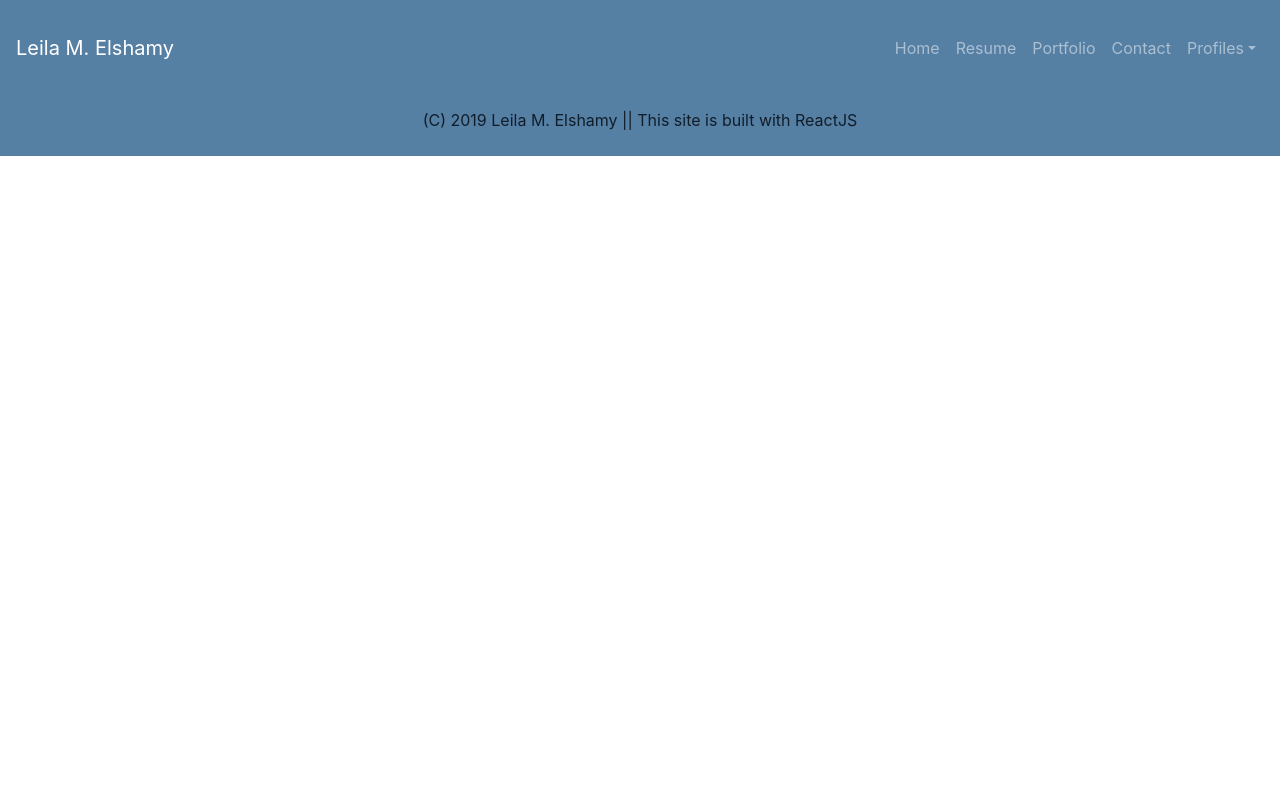
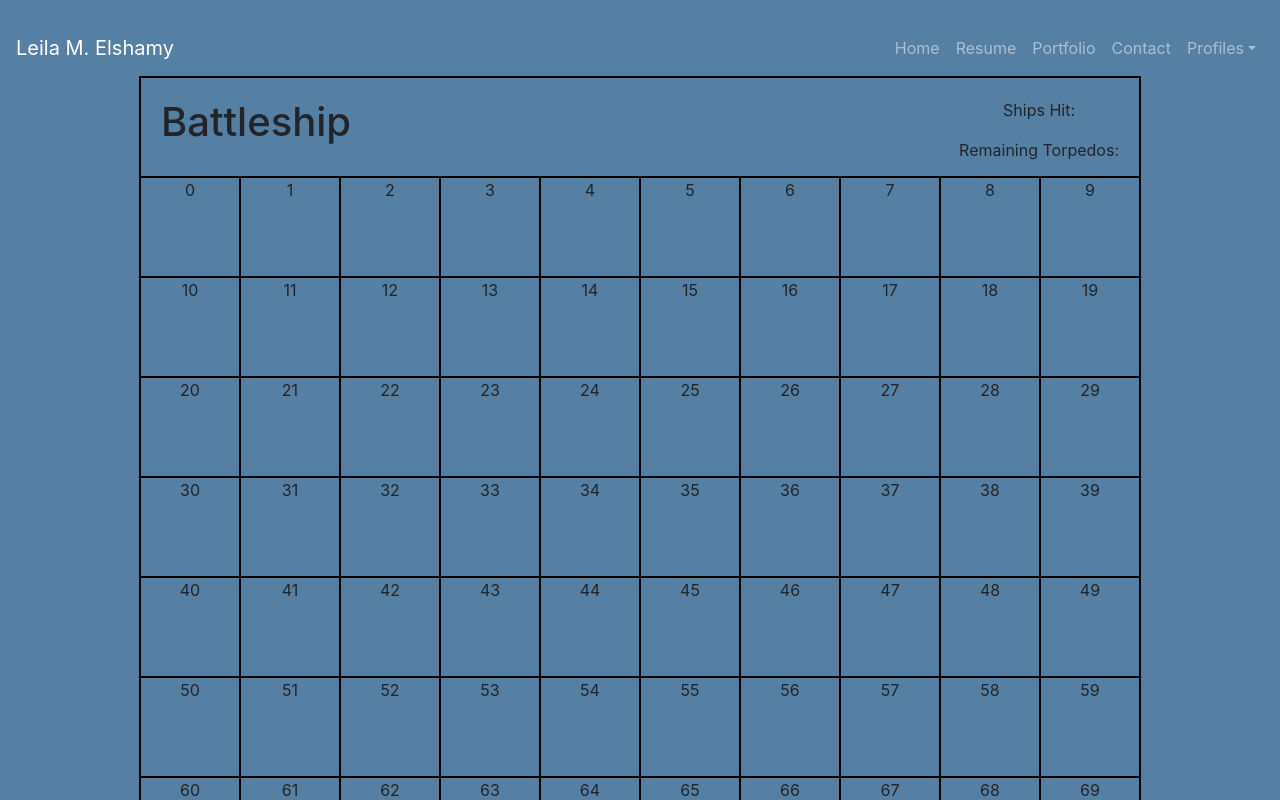
Before and after one commit to elemee3/portfolio-site, a React (Create React App) app: page /battleship in a window 1280 px wide. Shown: the top 800 px of the page. Built offline with nearby package versions, Linux system fonts and the light colour scheme; no server answers.

Commit message:
added battleship basic layout & display logic

```diff
--- a/src/App.js
+++ b/src/App.js
@@ -10,6 +10,7 @@ import Portfolio from './pages/Portfolio';
 import Contact from './pages/Contact';
 import Resume from './pages/Resume';
 
+import Battleship from './games/battleship/Battleship.js';
 
 class App extends Component {
   render() {
@@ -18,6 +19,7 @@ class App extends Component {
         <Header />
         <Router>
           <Switch>
+            <Route exact path="/battleship" component={Battleship} />
             <Route exact path="/portfolio" component={Portfolio} />
             <Route exact path="/contact" component={Contact} />
             <Route exact path="/resume" component={Resume} />
--- /dev/null
+++ b/src/games/battleship/Battleship.js
@@ -0,0 +1,223 @@
+import React, { Component } from 'react';
+import './battleship.css';
+
+import Header from './Header.js';
+import Box from './Box.js';
+
+class Battleship extends Component {
+  constructor(props) {
+    super(props);
+    this.state = {
+      isStart: true,
+      gameBoard: [],
+      emptyBoard: [
+        "", "", "", "", "", "", "", "", "", "",
+        "", "", "", "", "", "", "", "", "", "",
+        "", "", "", "", "", "", "", "", "", "",
+        "", "", "", "", "", "", "", "", "", "",
+        "", "", "", "", "", "", "", "", "", "",
+        "", "", "", "", "", "", "", "", "", "",
+        "", "", "", "", "", "", "", "", "", "",
+        "", "", "", "", "", "", "", "", "", "",
+        "", "", "", "", "", "", "", "", "", "",
+        "", "", "", "", "", "", "", "", "", "",
+      ]
+    }
+  }
+
+  generateBoard = () => {
+    let gameBoard = this.generateShips()
+    let boxes = gameBoard.map((box, index) => {
+      return (
+        <Box id={index} isClicked="unclicked" isShip={box === "X" ? true : false} />
+      )
+    });
+    this.setState({
+      gameBoard: boxes,
+      isStart: false
+    });
+  }
+
+  getRandomThruHundred = () => {
+    return Math.floor(Math.random() * 100);
+  }
+
+  // given array of boxes, return array of neighbor boxes
+  getNeighbors = (shipBoxes) => {
+    let neighbors = [];
+    for (let i = 0; i < shipBoxes.length; i++) {
+      let digits = shipBoxes[i].toString().split("").length;
+      // Right neighbor (only if tens place is not 9)
+      if (shipBoxes[i].toString()[digits - 1] !== 9) {
+        neighbors.push(shipBoxes[i] + 1);
+      };
+      // Left neighbor (only if tens place is not 0)
+      if (shipBoxes[i].toString()[digits - 1] !== 0) {
+        neighbors.push(shipBoxes[i] - 1);
+      };
+      // Top neighbor (only if num is greater than 9)
+      if (shipBoxes[i] > 9) {
+        neighbors.push(shipBoxes[i] - 10);
+      };
+      // Bottom neighbor (only if num is less than 90)
+      if (shipBoxes[i] < 90) {
+        neighbors.push(shipBoxes[i] + 10);
+      };
+    };
+    neighbors = neighbors.filter((item, index) => {
+      return neighbors.indexOf(item) >= index;
+    });
+    return neighbors;
+  }
+
+  checkForMatch = (newShip, neighbors) => {
+    let isMatch = false;
+    for (let i = 0; i < newShip.length; i++) {
+      if (neighbors.includes(newShip[i])) {
+        isMatch = true;
+        break;
+      };
+    };
+    return isMatch;
+  }
+
+  // TODO: consolidate generate ship functions
+  generateHorizontialFour = () => {
+    let shipPositions;
+    let random = this.getRandomThruHundred();
+    let digits = random.toString().split("").length;
+    if (random.toString()[digits - 1] >= 7) {
+      // if last digit is 7, 8, or 9, build backwards
+      shipPositions = [random, random - 1, random - 2, random - 3];
+    } else {
+      // otherwise, build forwards
+      shipPositions = [random, random + 1, random + 2, random + 3];
+    };
+    return shipPositions;
+  }
+
+  generateVerticalFour = () => {
+    let shipPositions;
+    let random = this.getRandomThruHundred();
+    if (random > 69) {
+      // if num is greater than 69, build up
+      shipPositions = [random, random - 10, random - 20, random - 30];
+    } else {
+      // otherwise, build down
+      shipPositions = [random, random + 10, random + 20, random + 30];
+    };
+    return shipPositions;
+  }
+
+  generateHorizontialThree = () => {
+    let shipPositions;
+    let random = this.getRandomThruHundred();
+    let digits = random.toString().split("").length;
+    if (random.toString()[digits - 1] >= 8) {
+      // if last digit is 8 or 9, build backwards
+      shipPositions = [random, random - 1, random - 2];
+    } else {
+      // otherwise, build forwards
+      shipPositions = [random, random + 1, random + 2];
+    };
+    return shipPositions;
+  }
+
+  generateVerticalThree = () => {
+    let shipPositions;
+    let random = this.getRandomThruHundred();
+    if (random > 79) {
+      // if num is greater than 79, build up
+      shipPositions = [random, random - 10, random - 20];
+    } else {
+      // otherwise, build down
+      shipPositions = [random, random + 10, random + 20];
+    };
+    return shipPositions;
+  }
+
+  generateShips = () => {
+    let positions = [];
+    // generate first four-piece horizontial ship
+    positions.push(this.generateHorizontialFour());
+    positions = positions.flat(2)
+
+    // second four-piece horizontial ship
+    let currentShip, neighbors;
+    neighbors = this.getNeighbors(positions);
+    do {
+      currentShip = this.generateHorizontialFour();
+    } while (this.checkForMatch(currentShip, neighbors))
+    positions.push(currentShip);
+    positions = positions.flat(2);
+
+    // first four-piece vertical ship
+    neighbors = this.getNeighbors(positions);
+    do {
+      currentShip = this.generateVerticalFour();
+    } while (this.checkForMatch(currentShip, neighbors));
+    positions.push(currentShip);
+    positions = positions.flat(2);
+
+    // second four-piece vertical ship
+    neighbors = this.getNeighbors(positions);
+    do {
+      currentShip = this.generateVerticalFour();
+    } while (this.checkForMatch(currentShip, neighbors));
+    positions.push(currentShip);
+    positions = positions.flat(2);
+
+    // first three-piece horizontial ship
+    neighbors = this.getNeighbors(positions);
+    do {
+      currentShip = this.generateHorizontialThree();
+    } while (this.checkForMatch(currentShip, neighbors));
+    positions.push(currentShip);
+    positions = positions.flat(2);
+
+    // second three-piece horizontial ship
+    neighbors = this.getNeighbors(positions);
+    do {
+      currentShip = this.generateHorizontialThree();
+    } while (this.checkForMatch(currentShip, neighbors));
+    positions.push(currentShip);
+    positions = positions.flat(2);
+
+    // first three-piece vertical ship
+    neighbors = this.getNeighbors(positions);
+    do {
+      currentShip = this.generateVerticalThree();
+    } while (this.checkForMatch(currentShip, neighbors));
+    positions.push(currentShip);
+    positions = positions.flat(2);
+
+    // second three-piece vertical ship
+    neighbors = this.getNeighbors(positions);
+    do {
+      currentShip = this.generateVerticalThree();
+    } while (this.checkForMatch(currentShip, neighbors));
+    positions.push(currentShip);
+    positions = positions.flat(2);
+
+    // make a copy of the empty board
+    let ships = this.state.emptyBoard;
+    // add ships to copied board
+    for (let i = 0; i < positions.length; i++) {
+      ships[positions[i]] = "X"
+    };
+    return ships;
+  }
+
+  render() {
+    return (
+      <div className="battleship-game">
+        <Header />
+        <div className="board">
+          {this.state.isStart ? this.generateBoard() : this.state.gameBoard}
+        </div>
+      </div>
+    );
+  }
+}
+
+export default Battleship;
--- /dev/null
+++ b/src/games/battleship/Box.js
@@ -0,0 +1,39 @@
+import React, { Component } from 'react';
+
+class Box extends Component {
+  constructor(props) {
+    super(props);
+    this.state = {
+      clickStatus: "unclicked"
+    }
+  }
+
+  handleClick = () => {
+    let status;
+    if (this.props.isShip) {
+      status = "ship-box"
+    } else {
+      status = "non-ship-box"
+    }
+    this.setState({
+      clickStatus: status
+    })
+  }
+
+  render() {
+    console.log(this.props.isShip)
+    return (
+      <div style={boxStyles} className={this.state.clickStatus} onClick={this.handleClick}>
+        {this.props.id}
+      </div>
+    );
+  }
+}
+
+const boxStyles = {
+  border: '1px solid black',
+  width: '100px',
+  height: '100px'
+};
+
+export default Box;
--- /dev/null
+++ b/src/games/battleship/Header.js
@@ -0,0 +1,19 @@
+import React, { Component } from 'react';
+
+class Header extends Component {
+  render() {
+    return (
+      <div className="bs-header">
+        <h1>Battleship</h1>
+        <h3>{this.props.endGameMessage}</h3>
+        <div>
+          <p>Ships Hit: {this.props.hits}</p>
+          <p>Remaining Torpedos: {this.props.torpedos}</p>
+        </div>
+      </div>
+    );
+  }
+}
+
+
+export default Header;
--- /dev/null
+++ b/src/games/battleship/battleship.css
@@ -0,0 +1,38 @@
+.battleship-game {
+  margin: 25px;
+  width: 100%;
+  max-width: 1002px;
+  margin: 0 auto;
+}
+
+.bs-header {
+  display: flex;
+  flex-wrap: wrap;
+  justify-content: space-between;
+  margin: 0 auto;
+  width: 100%;
+  height: 100px;
+  border: 2px solid black;
+  border-bottom: 0;
+  padding: 20px;
+}
+
+.unclicked {
+
+}
+
+.ship-box {
+  background-color: red;
+}
+
+.non-ship-box {
+  background-color: white;
+}
+
+.board {
+  display: flex;
+  flex-wrap: wrap;
+  margin: 0 auto;
+  width: 1002px;
+  border: 1px solid black;
+}
```
